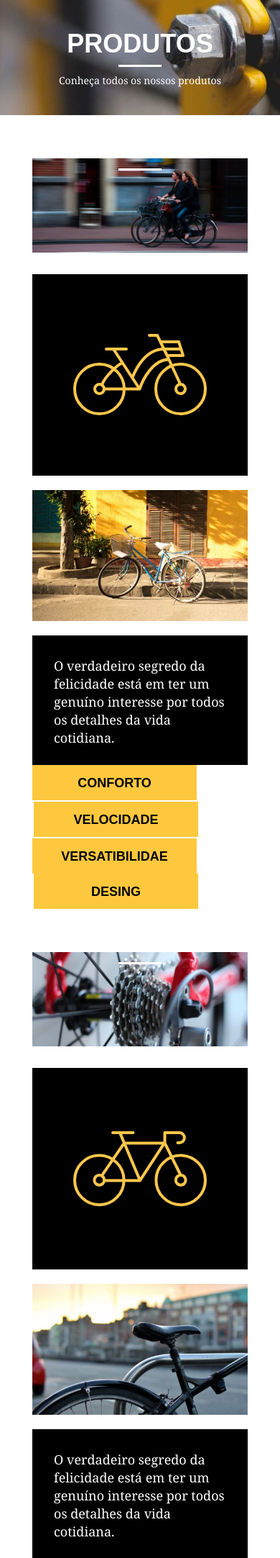
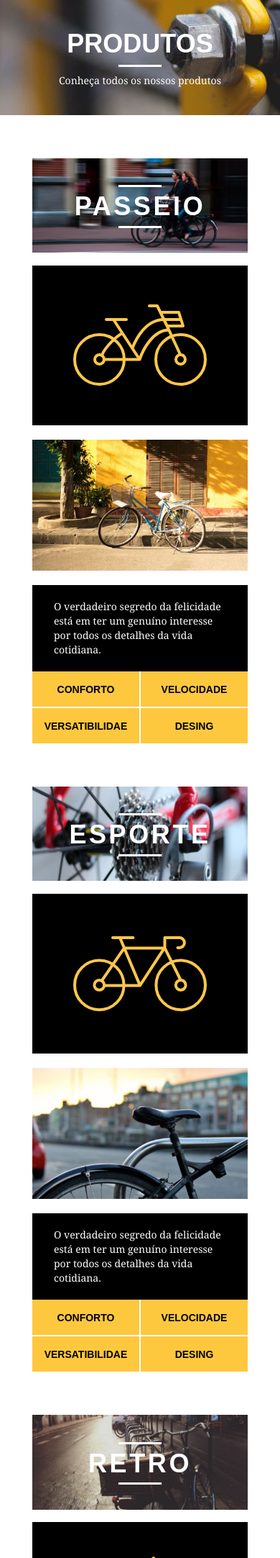
Before and after one commit to jeancarloshs/bikcraft, a PHP site: page /produtos.html in a window 390 px wide. Shown: the part 224-2389 px from the top of the page at 72% size. Run offline with PHP 8.4, Linux system fonts and the light colour scheme.

Commit message:
adicionado responsividade
adicionado responsividade nas paginas produtos

```diff
--- a/css/responsivo.css
+++ b/css/responsivo.css
@@ -40,7 +40,28 @@
       display: block;
       padding: 6px;
     }
-}
+
+    /* Produtos */
+    .produto_item h2 {
+      top: -150px;
+      margin-bottom: -56px;
+    }
+
+    .produto_icone {
+      padding: 41px 0;
+    }
+
+    .produto_info p {
+      font-size: 14px;
+      padding: 20px 30px;
+      height: 122px;
+    }
+
+    .produto_info ul li {
+      width: 181px;
+      height: 49px;
+    }
+} /* Final estilo para tablet */
 
 /* Estilo para Smartphone */
 @media only screen and (max-width: 787px) {
@@ -139,4 +160,37 @@
       font-size: 14px;
       line-height: 25px;
     }
+
+    /* Produto */
+    .produto_item h2 {
+      top: -100px;
+      margin-bottom: -68px;
+    }
+
+    .produto_icone {
+      padding: 41px 0;
+    }
+
+    .produto_info p {
+      font-size: 14px;
+      line-height: 20px;
+      padding: 20px 30px;
+      height: auto;
+    }
+
+    .produto_info ul li {
+      font-size: 14px;
+      line-height: 20px;
+      width: 149px;
+      height: 49px;
+    }
+
+    /* Orçamento */
+    .form {
+      padding-right: 0px;
+    }
+
+    .orcamento_dados ul {
+      padding-right: 0px;
+    }
 }
```
